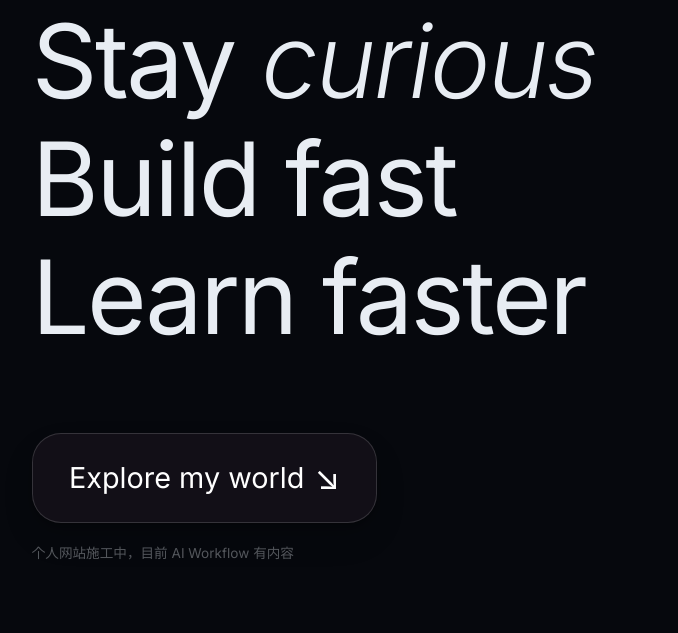
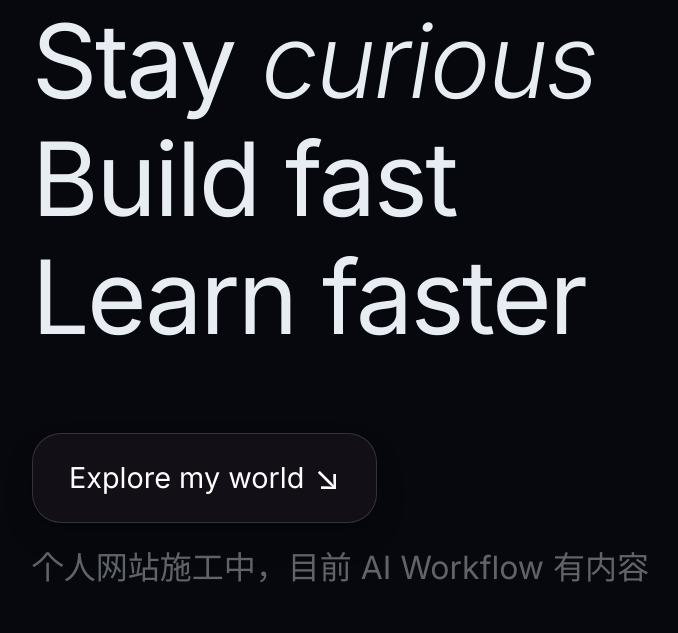
Before and after one commit to xyeboop/xyePersonalWeb, a Python web app: template app/templates/pages/home.html in a window 1280 px wide. Shown: the part 244-877 px from the top of the page, without its empty margins (150-828 px from the left). Before the commit the page ends 804 px from the top, so only its background shows below. Run offline with Jinja, Linux system fonts and the light colour scheme; the template is opened without the code that fills it, so the values that code supplies are empty.

Commit message:
个人网站初版

```diff
--- a/app/static/css/main.css
+++ b/app/static/css/main.css
@@ -350,8 +350,8 @@ body {
 /* ── Hero note ── */
 .hero-note {
   font-family: "Inter", sans-serif;
-  font-size: 0.85rem;
-  color: rgba(232, 237, 243, 0.35);
+  font-size: 2rem;
+  color: rgba(232, 237, 243, 0.4);
   margin-top: 1.2rem;
 }
 
```
